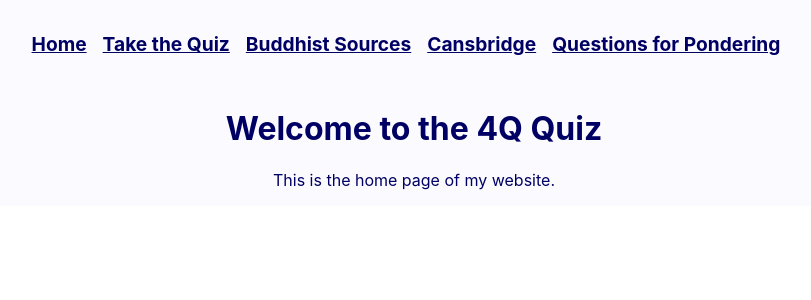
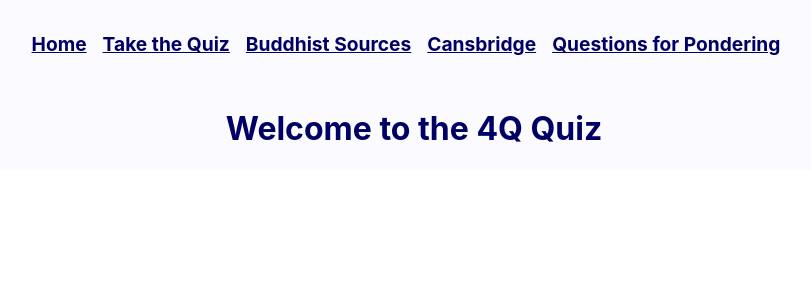
Before and after one commit to TheFloatingString/self-reflection-frontend, a React (Create React App) app: page / in a window 1280 px wide. Shown: the top 300 px of the page, without its empty margins (226-1037 px from the left). Built offline with nearby package versions, Linux system fonts and the light colour scheme.

Commit message:
Clean up home page content

```diff
--- a/src/pages/HomePage.js
+++ b/src/pages/HomePage.js
@@ -9,7 +9,6 @@ function HomePage() {
       <NavigationBar />
       <div>
         <h1>Welcome to the 4Q Quiz</h1>
-        <p>This is the home page of my website.</p>
       </div>
     </div>
   );
```
